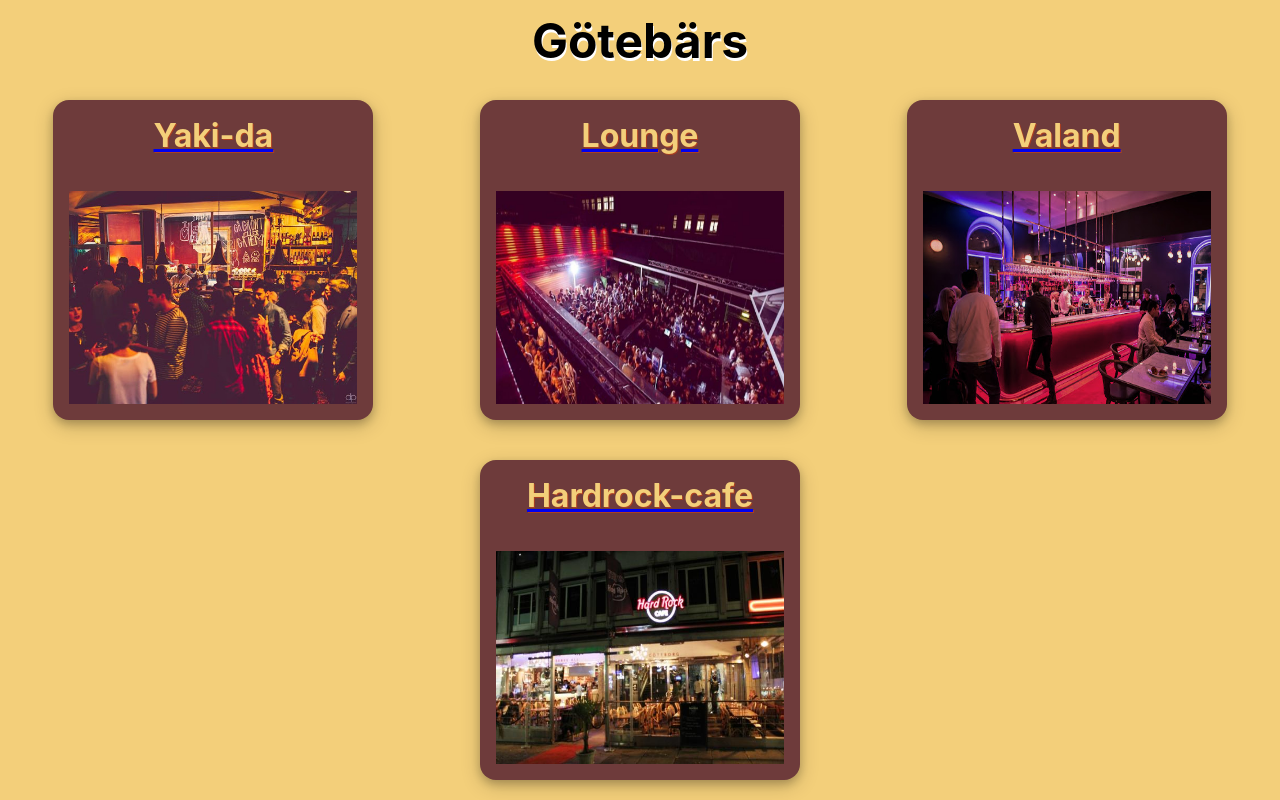
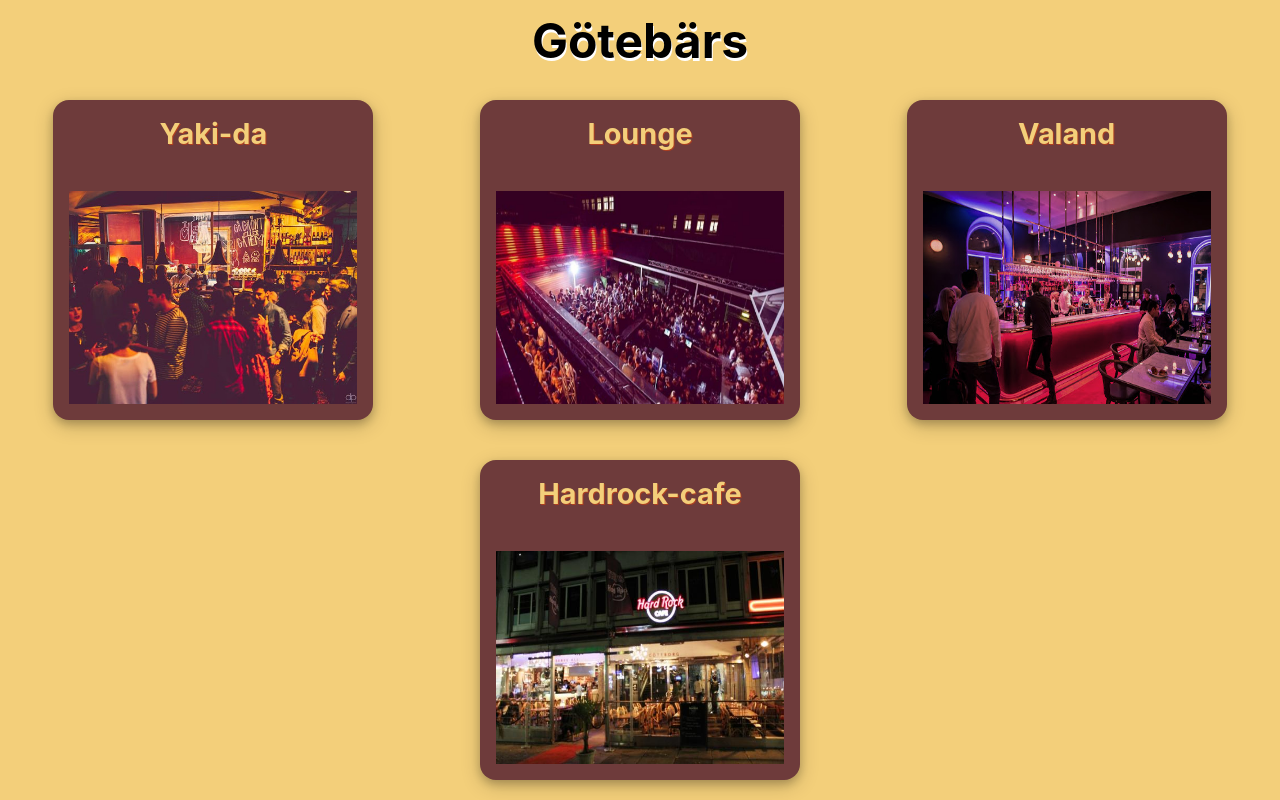
Before and after one commit to Browbeans/Project-PHO, a React (Create React App) app in the folder weather-app/: page /avenyn in a window 1280 px wide. Built offline with nearby package versions, Linux system fonts and the light colour scheme.

Commit message:
Add image source for BarItem and styling

```diff
--- a/weather-app/src/components/BarItem.tsx
+++ b/weather-app/src/components/BarItem.tsx
@@ -1,5 +1,6 @@
 import React, { CSSProperties } from 'react';
-import Map from './Map'
+import Map from './Map';
+
 interface Props {
     bar: {
         title: string
@@ -8,10 +9,16 @@
         lat: number
         lng: number
     }
+
+    id: string
 }
 
 
 export default function BarItem(props: Props) {
+    const imageSource = `../assets/${props.bar.title}.jpg`;
+
+    console.log(props.bar.title)
+
     return (
         <div style={styleContainer}>
             <div>
@@ -23,7 +30,7 @@
                 </div>
                 <div style={rightContainer}>
                     <div style={imageStyle}>
-
+                        <img style={imageStyle} src={imageSource} alt=""/>
                     </div>
                     <div style={mapStyle}>
                         <Map bar={props.bar}/>
@@ -44,15 +51,12 @@
 }
 
 const imageStyle: CSSProperties = {
-    width: '15rem',
+    width: '25rem',
     height: '15rem',
-    background: 'blue',
     marginBottom: '2rem'
 }
 
 const mapStyle: CSSProperties = {
-    width: '15rem',
-    height: '15rem',
     marginBottom: '2rem'
 }
 
@@ -74,6 +78,9 @@
 }
 
 const textContainer: CSSProperties = {
-    width: '20rem',
-    marginBottom: '2rem'
+    width: '25rem',
+    marginBottom: '2rem',
+    display: 'flex',
+    alignItems: 'center',
+    fontSize: '1.2rem'
 }
--- a/weather-app/src/components/BarNavigation.tsx
+++ b/weather-app/src/components/BarNavigation.tsx
@@ -15,15 +15,13 @@
 
 
     return(
-            <Link to={props.id}>
+            <Link to={props.id} style={{ textDecoration: 'none' }}>
                 <div style={rootStyle}>
                     <h2 style={textStyle}>{props.id}</h2>
                     <img style={imgStyle} src={imageSource} alt=""/>
                 </div>
             </Link>
     )
-
-
 }
 
 const rootStyle: CSSProperties = {
@@ -44,7 +42,7 @@
 const textStyle: CSSProperties = {
     color: '#f3cf7a',
     textShadow: '1px 1px .1px #ac3f21',
-    fontSize: '2rem'
+    fontSize: '1.8rem',
 }
 
 const imgStyle: CSSProperties = {
--- a/weather-app/src/components/ContentItem.tsx
+++ b/weather-app/src/components/ContentItem.tsx
@@ -8,7 +8,7 @@
   const imageSource = `../assets/${props.title}.jpg`;
 
     return (
-      <Link to={props.title}>
+      <Link to={props.title} style={{ textDecoration: 'none' }}>
 
       <div style={rootStyle}>
         <h2 style={textStyle}>{props.title}</h2>
@@ -20,7 +20,7 @@
 
 const rootStyle: CSSProperties = {
   width: "30rem",
-  margin: "2rem",
+  margin: "2rem 0rem",
   height: "30rem",
   background: "#6e3b3b",
   borderRadius: "2rem",
--- a/weather-app/src/components/MainContent.tsx
+++ b/weather-app/src/components/MainContent.tsx
@@ -4,6 +4,7 @@
 import BarItem from './BarItem';
 import BarNavigation from './BarNavigation';
 import ContentItem from './ContentItem';
+
 interface Props{
 
 }
@@ -95,8 +96,8 @@
       lng: 11.94487981636305
     },
     {
-      title: 'Lindholmen-streetfood',
-      image: '',
+      title: 'Lindholmen-Market',
+      image: '../assets/{Lindholmen-streetfood.jpg}',
       info: 'Gatumat, och det är ganska exakt vad det är! Enkelt & gott, opretentiöst men med krav på kvalité och viljan att vara gatusmart kombinerad med en inbjudande attityd! Det som binder oss samman är kärleken till maten, kvalitén i råvarorna och människorna som äter den! Bärs i mängder',
       lat: 57.708675696526086,
       lng: 11.945752897853069
@@ -124,19 +125,19 @@
 
             {avenyn.map((value) =>
               <Route path={'/' + value.title}>
-                <BarItem bar={value} />
+                <BarItem bar={value} id={value.image} />
               </Route>
             )}
 
             {jarntorget.map((value) =>
               <Route path={'/' + value.title}>
-                <BarItem bar={value} />
+                <BarItem bar={value} id={value.image}/>
               </Route>
             )}
 
             {hisingen.map((value) =>
               <Route path={'/' + value.title}>
-                <BarItem bar={value} />
+                <BarItem bar={value} id={value.image}/>
               </Route>
             )}
         </Switch>
```
Also changed, not shown: weather-app/public/assets/Lindholmen-Market.jpg (renamed from weather-app/public/assets/Lindholmen-streetfood.jpg), weather-app/public/assets/kville-biljard.jpg (added).
